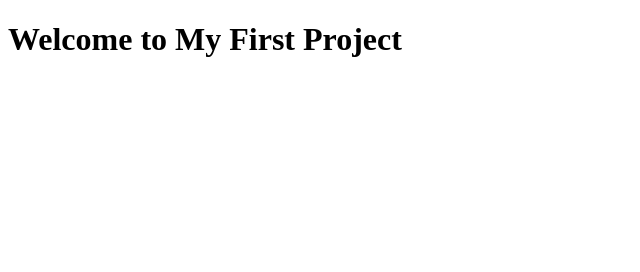
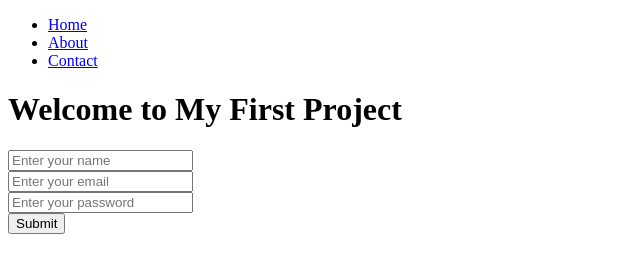
Before and after one commit to torikulislam-coder/My-first-projects-repository-, a plain HTML site: page index.html in a window 1280 px wide. Shown: the whole page, without its empty margins (0-640 px from the left). Drawn offline with Linux system fonts and the light colour scheme.

Commit message:
form create

```diff
--- a/index.html
+++ b/index.html
@@ -6,6 +6,25 @@
     <title>My First Project</title>
 </head>
 <body>
-    <h1>Welcome to My First Project</h1>
+
+    <header>
+<nav>
+            <ul>
+                <li><a href="#home">Home</a></li>
+                <li><a href="#about">About</a></li>
+                <li><a href="#contact">Contact</a></li>
+            </ul>
+
+    </header>
+        <h1>Welcome to My First Project</h1>
+    </header>
+    <input type="text" placeholder="Enter your name">
+    <br>
+    <input type="email" placeholder="Enter your email">
+    <br>
+    <input type="password" placeholder="Enter your password">
+    <br>
+    <button>Submit</button>
+
 </body>
 </html>
```
Also changed, not shown: style.css (added).
